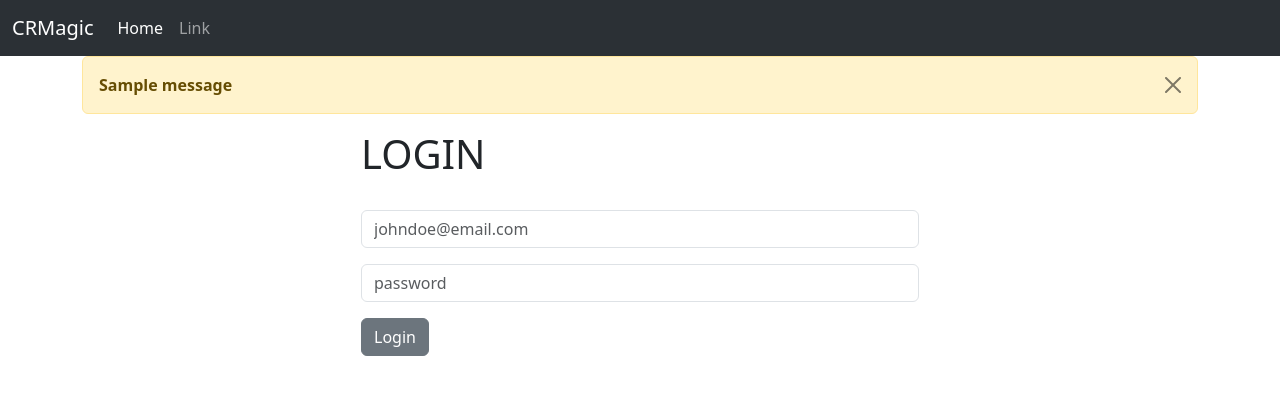
After one commit to Awwal12/CRMagic, a Django app: page /login/ in a window 1280 px wide. The commit adds this page. Shown: the top 395 px of the page. Run offline with Django 4.2, Linux system fonts and the light colour scheme; tables that the repository leaves empty hold one stand-in row (values such as "Sample post"); one stand-in notice (Sample message) is shown.

Commit message:
login functionality done

```diff
--- a/Crmagic/Crmagic/urls.py
+++ b/Crmagic/Crmagic/urls.py
@@ -19,5 +19,5 @@ from django.urls import path, include
 
 urlpatterns = [
     path('admin/', admin.site.urls),
-    path('', include('webapp.urls')),
+    path('', include(('webapp.urls', 'webapp'), namespace='webapp')),
 ]
--- a/Crmagic/webapp/templates/base.html
+++ b/Crmagic/webapp/templates/base.html
@@ -9,6 +9,19 @@
   <body>
     {% include 'navbar.html' %}
     <div class="container">
+
+        {% if messages %}
+
+        {% for message in messages %}
+        <div class="alert alert-warning alert-dismissible fade show" role="alert">
+  <strong>{{message}}</strong>
+  <button type="button" class="btn-close" data-bs-dismiss="alert" aria-label="Close"></button>
+</div>
+        {% endfor %}
+
+
+        {% endif %}
+
         {% block content %}
         {% endblock %}
     </div>
--- /dev/null
+++ b/Crmagic/webapp/templates/login.html
@@ -0,0 +1,33 @@
+{% extends 'base.html' %} {% block title %} Login {% endblock %} {% include
+'navbar.html' %} {% block content %}
+<div class="col-md-6 offset-md-3">
+  <h1>LOGIN</h1>
+  <br />
+  <form class="login-form" method="post">
+    {% csrf_token %}
+
+    <div class="mb-3">
+      <input
+        type="text"
+        class="form-control"
+        placeholder="johndoe@email.com"
+        name="username"
+        required
+      />
+    </div>
+    <div class="mb-3">
+      <input
+        type="password"
+        class="form-control"
+        name="password"
+        placeholder="password"
+        required
+      />
+    </div>
+    <button for="login-form" type="submit" class="btn btn-secondary">
+      Login
+    </button>
+  </form>
+</div>
+
+{% endblock %}
--- a/Crmagic/webapp/templates/navbar.html
+++ b/Crmagic/webapp/templates/navbar.html
@@ -7,7 +7,7 @@
     <div class="collapse navbar-collapse" id="navbarSupportedContent">
       <ul class="navbar-nav me-auto mb-2 mb-lg-0">
         <li class="nav-item">
-          <a class="nav-link active" aria-current="page" href="{% url 'home' %}">Home</a>
+          <a class="nav-link active" aria-current="page" href="{% url 'webapp:home' %}">Home</a>
         </li>
         <li class="nav-item">
           <a class="nav-link" href="#">Link</a>
--- a/Crmagic/webapp/urls.py
+++ b/Crmagic/webapp/urls.py
@@ -3,4 +3,6 @@ from . import views
 
 urlpatterns = [
     path('', views.home, name='home'),
+    path('login/', views.login_user, name='login_user'),
+    path('logout/', views.logout_user, name='logout_user')
 ]
--- a/Crmagic/webapp/views.py
+++ b/Crmagic/webapp/views.py
@@ -1,5 +1,34 @@
-from django.shortcuts import render
+from django.shortcuts import render, redirect
+from django.contrib.auth import authenticate, login, logout
+from django.contrib import messages
+from django.contrib.auth.decorators import login_required
+# Create your views here.
 
-# Create your views here.
+
+@login_required(login_url='webapp:login_user')
 def home(request):
     return render(request, 'home.html')
+
+
+def login_user(request):
+
+    if request.method == 'POST':
+        username = request.POST['username']
+        password = request.POST['password']
+        user = authenticate(request, username=username, password=password)
+        if user is not None:
+            print('here')
+            login(request, user)
+            messages.success(request, 'You are now logged in')
+            return render(request, 'home.html')
+        print('not here')
+        messages.success(request, 'Username or Password is incorrect')
+        return render(request, 'login.html')
+    print('not here2')
+    return render(request, 'login.html')
+
+
+def logout_user(request):
+    logout(request)
+    messages.success(request, 'You are now logged out')
+    return redirect('webapp:login_user')
```
Also changed, not shown: Crmagic/webapp/templates/home.html (+3 -8 lines).
